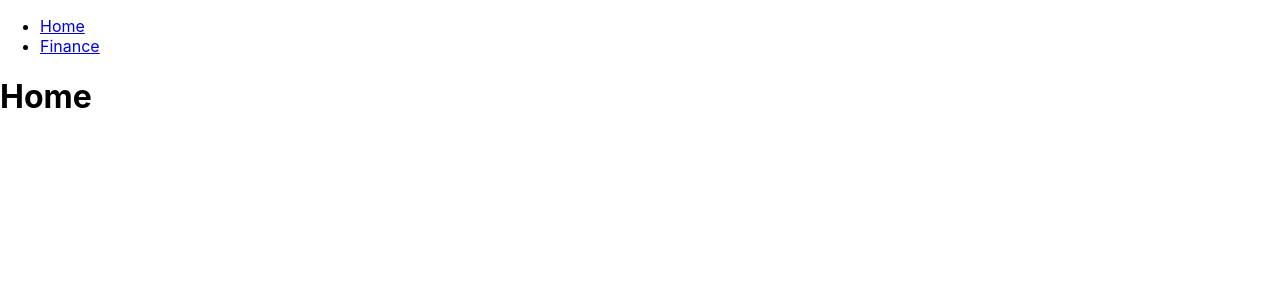
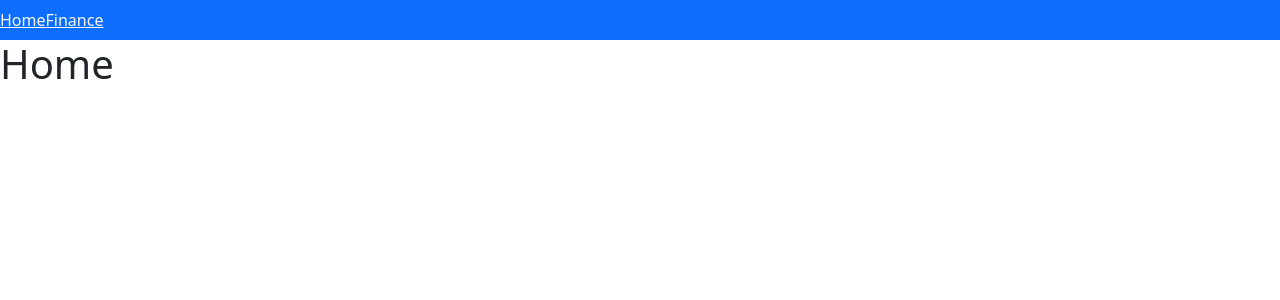
Before and after one commit to Dorian-Mayamba/bgn-hackathon-consisten6-frontend, a React (Create React App) app in the folder personal_financial_adviser/: page / in a window 1280 px wide. Shown: the top 300 px of the page. Built offline with nearby package versions, Linux system fonts and the light colour scheme.

Commit message:
added bootstrap

```diff
--- a/personal_financial_adviser/package.json
+++ b/personal_financial_adviser/package.json
@@ -6,6 +6,7 @@
     "@testing-library/jest-dom": "^5.17.0",
     "@testing-library/react": "^13.4.0",
     "@testing-library/user-event": "^13.5.0",
+    "bootstrap": "^5.3.2",
     "react": "^18.2.0",
     "react-dom": "^18.2.0",
     "react-router": "^6.16.0",
--- a/personal_financial_adviser/src/components/Navbar.jsx
+++ b/personal_financial_adviser/src/components/Navbar.jsx
@@ -1,13 +1,14 @@
 import { Link } from "react-router-dom"
+import '../../node_modules/bootstrap/dist/css/bootstrap.min.css';
 export function Navbar(){
     return(
-        <nav>
-            <ul>
+        <nav className="navbar navbar-expand-md text-light bg-primary">
+            <ul className="nav">
                 <li>
-                    <Link to='/'>Home</Link>
+                    <Link className="text-light" to='/'>Home</Link>
                 </li>
                 <li>
-                    <Link to='/finance'>Finance</Link>
+                    <Link className="text-light" to='/finance'>Finance</Link>
                 </li>
             </ul>
         </nav>
```
Also changed, not shown: 1 other file (tests, documents, lock files or other folders).
